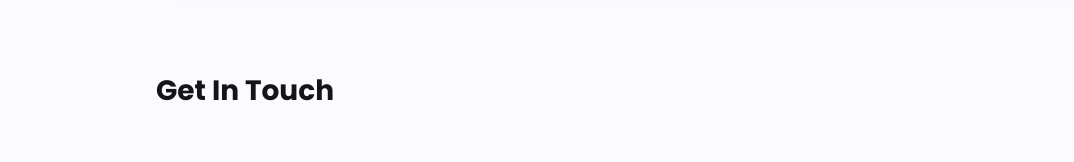
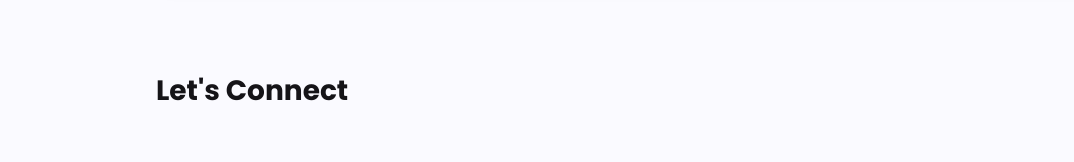
Before and after one commit to patelabhishek7828/react-portfolio, a React (Create React App) app: page / in a window 1280 px wide. Shown: the part 3022-3184 px from the top of the page, without its empty margins (0-1074 px from the left). Built offline with nearby package versions, Linux system fonts and the light colour scheme.

Commit message:
update resume link addded

```diff
--- a/src/components/Contact/Contact.js
+++ b/src/components/Contact/Contact.js
@@ -19,7 +19,7 @@
     <ContactWrapper id="contact">
 
       <div className="Container">
-        <div className="SectionTitle">Get In Touch</div>
+        <div className="SectionTitle">Let's Connect</div>
         <ScrollAnimation animateIn="fadeIn" >
           <div className="BigCard">
             <Email>
--- a/src/components/Header/Header.js
+++ b/src/components/Header/Header.js
@@ -26,8 +26,7 @@
         <NavBtn>
           <a
             className="btn PrimaryBtn"
-            href="https://brown-morna-58.tiiny.site"
-            // href="https://linkedin.com/in/pedro-sales-muniz"
+            href="https://drive.google.com/file/d/1QJ2Bh0SfwTS7bJ0MyPlkEF9aucKv1h5o/view?usp=drive_link"
             target="_blank"
             rel="noopener noreferrer"
           >
```
